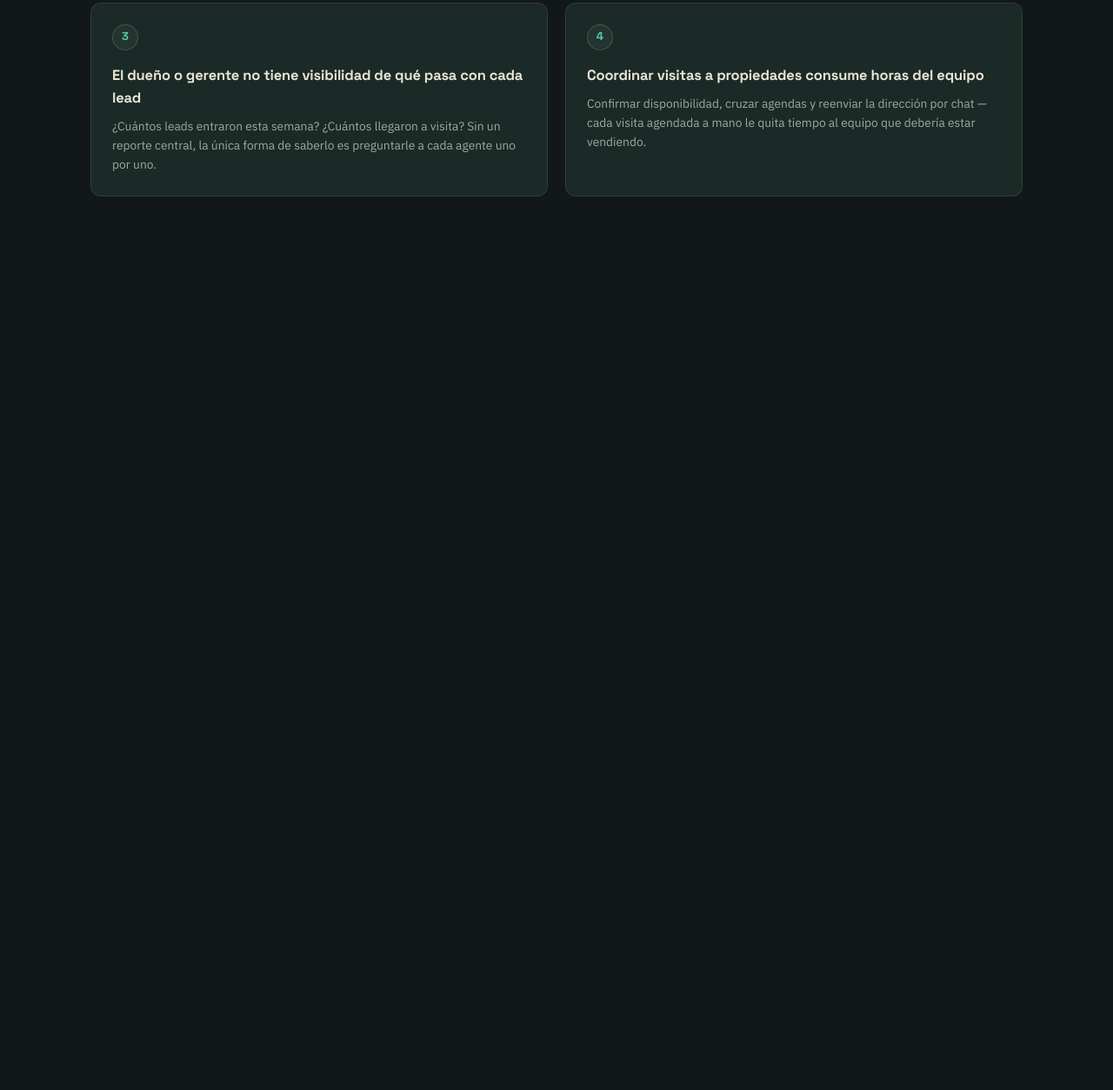
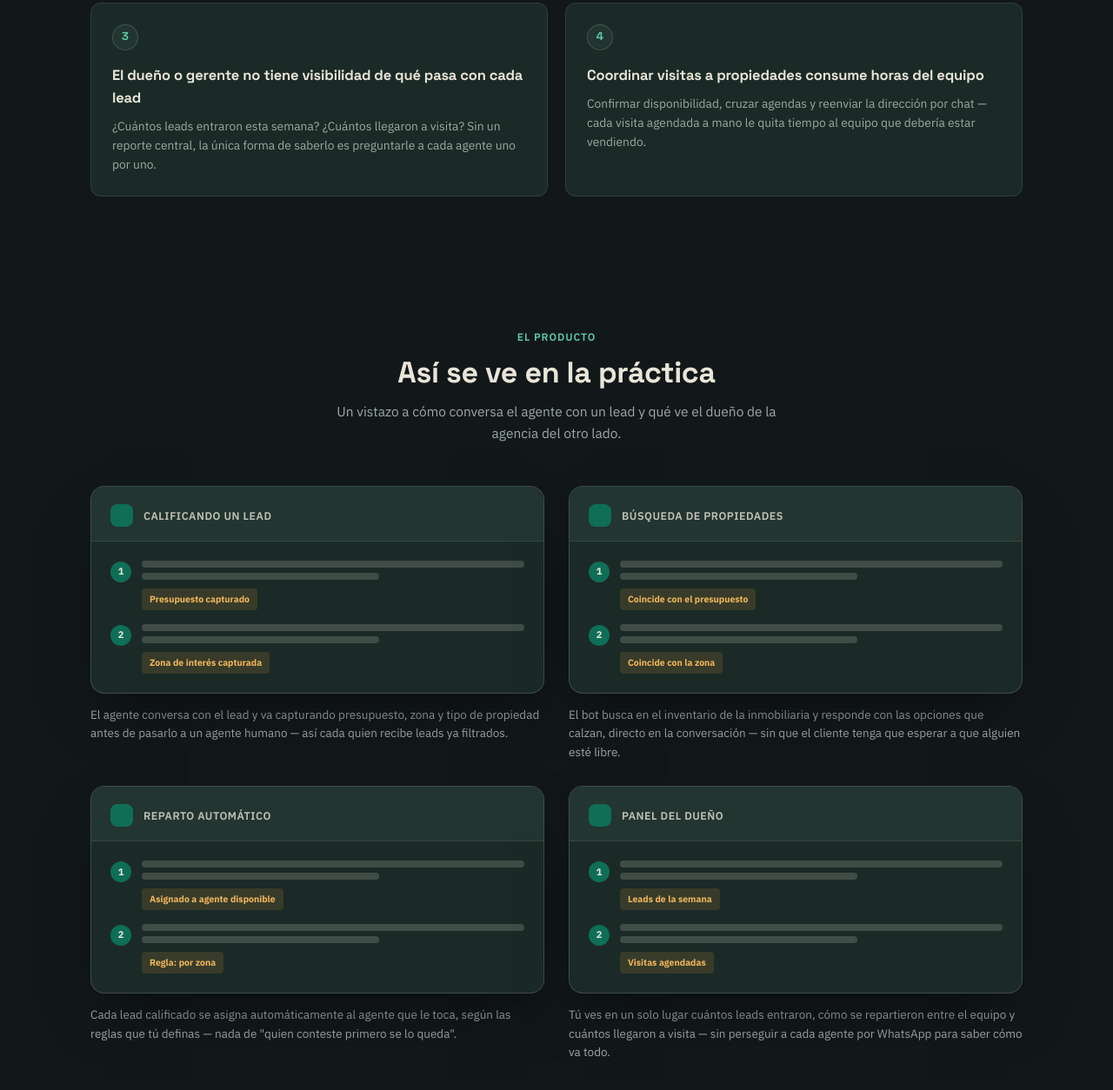
Before and after one commit to antoniomariaa/axis-ia-landing, a plain HTML site: page inmobiliarias/index.html in a window 1280 px wide. Shown: the part 1482-2736 px from the top of the page at 87% size. Before the commit the page ends 1784 px from the top, so only its background shows below. Drawn offline with Linux system fonts and the light colour scheme.

Commit message:
E1-T3: seccion como se ve en la practica

```diff
--- a/blueprints/landing-inmobiliarias/tasks.json
+++ b/blueprints/landing-inmobiliarias/tasks.json
@@ -66,7 +66,7 @@
     ],
     "checkpoint": "step-03-practica",
     "files": ["inmobiliarias/index.html"],
-    "status": "pending"
+    "status": "done"
   },
   {
     "id": "E1-T4",
--- a/inmobiliarias/index.html
+++ b/inmobiliarias/index.html
@@ -478,5 +478,83 @@
       </div>
     </div>
   </section>
+  <section class="practica">
+    <div class="wrap">
+      <div class="section-head">
+        <span class="section-tag">El producto</span>
+        <h2>Así se ve en la práctica</h2>
+        <p>Un vistazo a cómo conversa el agente con un lead y qué ve el dueño de la agencia del otro lado.</p>
+      </div>
+      <div class="practica-grid">
+        <div class="practica-item">
+          <div class="report-card">
+            <div class="rc-head"><div class="dot"></div><div class="rc-title">Calificando un lead</div></div>
+            <div class="rc-body">
+              <div class="rc-point">
+                <div class="rc-num">1</div>
+                <div class="rc-txt"><div class="rc-line"></div><div class="rc-line short"></div><span class="rc-badge">Presupuesto capturado</span></div>
+              </div>
+              <div class="rc-point">
+                <div class="rc-num">2</div>
+                <div class="rc-txt"><div class="rc-line"></div><div class="rc-line short"></div><span class="rc-badge">Zona de interés capturada</span></div>
+              </div>
+            </div>
+          </div>
+          <p class="practica-caption">El agente conversa con el lead y va capturando presupuesto, zona y tipo de propiedad antes de pasarlo a un agente humano — así cada quien recibe leads ya filtrados.</p>
+        </div>
+
+        <div class="practica-item">
+          <div class="report-card">
+            <div class="rc-head"><div class="dot"></div><div class="rc-title">Búsqueda de propiedades</div></div>
+            <div class="rc-body">
+              <div class="rc-point">
+                <div class="rc-num">1</div>
+                <div class="rc-txt"><div class="rc-line"></div><div class="rc-line short"></div><span class="rc-badge">Coincide con el presupuesto</span></div>
+              </div>
+              <div class="rc-point">
+                <div class="rc-num">2</div>
+                <div class="rc-txt"><div class="rc-line"></div><div class="rc-line short"></div><span class="rc-badge">Coincide con la zona</span></div>
+              </div>
+            </div>
+          </div>
+          <p class="practica-caption">El bot busca en el inventario de la inmobiliaria y responde con las opciones que calzan, directo en la conversación — sin que el cliente tenga que esperar a que alguien esté libre.</p>
+        </div>
+
+        <div class="practica-item">
+          <div class="report-card">
+            <div class="rc-head"><div class="dot"></div><div class="rc-title">Reparto automático</div></div>
+            <div class="rc-body">
+              <div class="rc-point">
+                <div class="rc-num">1</div>
+                <div class="rc-txt"><div class="rc-line"></div><div class="rc-line short"></div><span class="rc-badge">Asignado a agente disponible</span></div>
+              </div>
+              <div class="rc-point">
+                <div class="rc-num">2</div>
+                <div class="rc-txt"><div class="rc-line"></div><div class="rc-line short"></div><span class="rc-badge">Regla: por zona</span></div>
+              </div>
+            </div>
+          </div>
+          <p class="practica-caption">Cada lead calificado se asigna automáticamente al agente que le toca, según las reglas que tú definas — nada de "quien conteste primero se lo queda".</p>
+        </div>
+
+        <div class="practica-item">
+          <div class="report-card">
+            <div class="rc-head"><div class="dot"></div><div class="rc-title">Panel del dueño</div></div>
+            <div class="rc-body">
+              <div class="rc-point">
+                <div class="rc-num">1</div>
+                <div class="rc-txt"><div class="rc-line"></div><div class="rc-line short"></div><span class="rc-badge">Leads de la semana</span></div>
+              </div>
+              <div class="rc-point">
+                <div class="rc-num">2</div>
+                <div class="rc-txt"><div class="rc-line"></div><div class="rc-line short"></div><span class="rc-badge">Visitas agendadas</span></div>
+              </div>
+            </div>
+          </div>
+          <p class="practica-caption">Tú ves en un solo lugar cuántos leads entraron, cómo se repartieron entre el equipo y cuántos llegaron a visita — sin perseguir a cada agente por WhatsApp para saber cómo va todo.</p>
+        </div>
+      </div>
+    </div>
+  </section>
 </body>
 </html>
```
